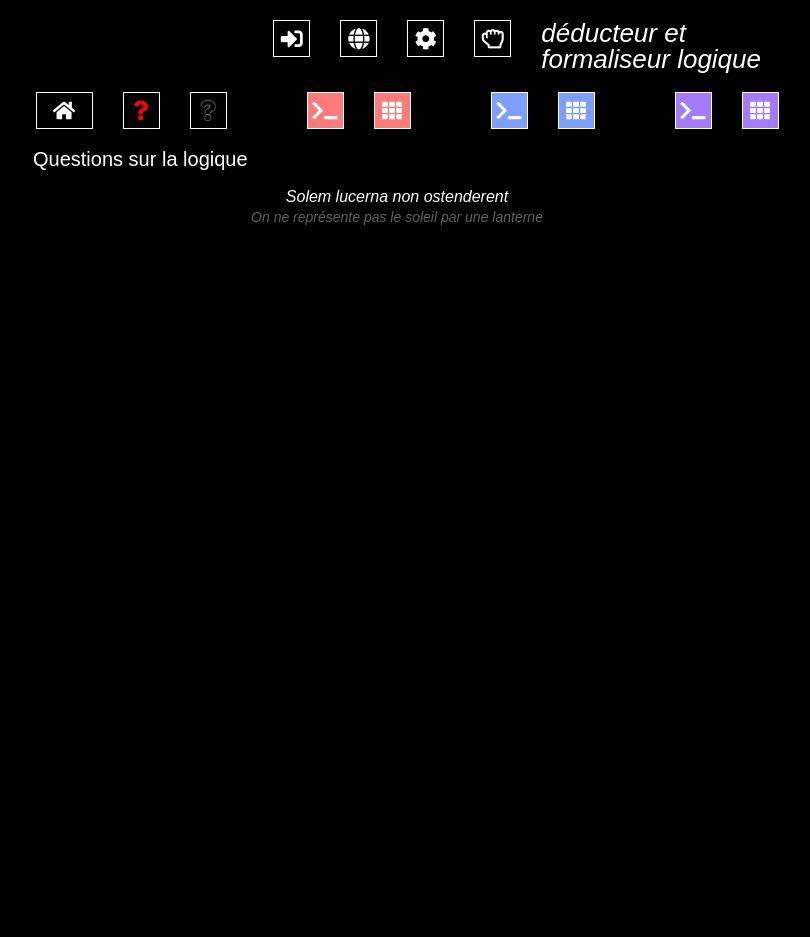
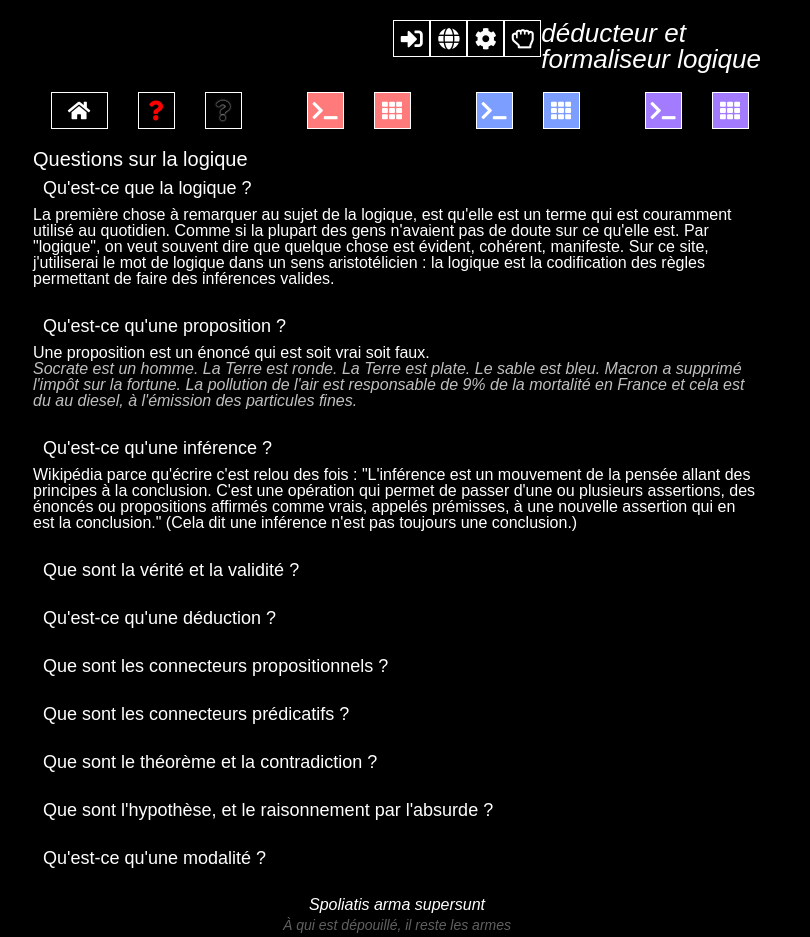
Before and after one commit to muleet/deducteurlogique, a React (Create React App) app: page /questions in a window 1280 px wide. Shown: the whole page, without its empty margins (243-1053 px from the left). Before the commit the page ends 800 px from the top, so only its background shows below. Built offline with nearby package versions, Linux system fonts and the light colour scheme.

Commit message:
je m'apprête à modifier le fichier Deducer pour rajouter une variable contextuelle contenant la nouvelle inférence... suspense

```diff
--- a/src/App.js
+++ b/src/App.js
@@ -10,6 +10,7 @@ import "./css/inference.css";
 import "./css/exerciseList.css";
 import "./css/ShowInfoRules.css";
 import "./css/myPopover.css";
+import "./css/questions.css";
 import "./css/id.css";
 // Importation de fonts
 import "./font/stylesheet.css";
--- a/src/components/Calcul Tools/ButtonRuleMaker.js
+++ b/src/components/Calcul Tools/ButtonRuleMaker.js
@@ -20,12 +20,12 @@ class ButtonRuleMaker extends Component {
       let organizedUtilization = [];
       for (let j = 0; j < InfoRules[i].arrayUtilization.length; j++) {
         console.log(typeof InfoRules[i].arrayUtilization[j]);
-        if (typeof InfoRules[i].arrayUtilization[j] === "object") {
-          console.log("wesh");
-          organizedUtilization.push(
-            <ol key={j}>{InfoRules[i].arrayUtilization[j]}</ol>
-          );
-        }
+        // if (typeof InfoRules[i].arrayUtilization[j] === "object") {
+        console.log("wesh");
+        organizedUtilization.push(
+          <ol key={j}>{InfoRules[i].arrayUtilization[j]}</ol>
+        );
+        // }
       }
       if (Number(arrayRulesSent[i].length) === 2) {
         arrayRulesTwoCharacters.push(
--- a/src/components/ShowQuestions.js
+++ b/src/components/ShowQuestions.js
@@ -1,5 +1,5 @@
 import React, { Component, Fragment } from "react";
-import QuestionsContent from "../data/QuestionsContent";
+import QuestionsAboutLogic from "../data/QuestionsAboutLogic";
 
 class ShowQuestions extends Component {
   state = {
@@ -8,20 +8,21 @@ class ShowQuestions extends Component {
 
   renderInformations() {
     let arrayQuestions = [];
-    for (let i = 0; i < QuestionsContent.length; i++) {
+    for (let i = 0; i < QuestionsAboutLogic.length; i++) {
       arrayQuestions.push(
-        <Fragment>
-          <li>{QuestionsContent[1].name}</li>
-          <li>{QuestionsContent[1].answer}</li>
-        </Fragment>
+        <li className="question-answer-example-together">
+          <p className="question-alone">{QuestionsAboutLogic[i].name}</p>
+          <p className="answer-alone">{QuestionsAboutLogic[i].answer}</p>
+          <p className="example-alone">{QuestionsAboutLogic[i].example}</p>
+        </li>
       );
     }
 
-    this.setState({ arrayQuestionsState: arrayQuestions });
+    return arrayQuestions;
   }
 
   render() {
-    return <ul>{this.state.arrayQuestionsState}</ul>;
+    return <ul className="set-of-questions">{this.renderInformations()}</ul>;
   }
 }
 
--- a/src/css/app.css
+++ b/src/css/app.css
@@ -29,7 +29,7 @@ footer {
 .main-menu {
   display: flex;
   flex-direction: row;
-  justify-content: space-between;
+  justify-content: space-evenly;
   align-items: center;
   height: 500px;
   border: 3px white solid;
@@ -86,7 +86,11 @@ h2 {
 .nav-list > li {
   display: flex;
   justify-content: row;
-  margin-left: 50px;
+  margin-left: 35px;
+}
+
+.nav-list > li a {
+  margin-right: 30px;
 }
 
 .setOfPropositionsButtons {
--- a/src/css/buttonMenu.css
+++ b/src/css/buttonMenu.css
@@ -25,7 +25,6 @@
   justify-content: center;
   align-items: center;
   text-align: center;
-  margin-right: 30px;
   color: white;
   height: 35px;
   width: 35px;
--- /dev/null
+++ b/src/css/questions.css
@@ -0,0 +1,17 @@
+.set-of-questions {
+  font-size: 18px;
+}
+.question-answer-example-together {
+  margin-bottom: 30px;
+}
+.question-alone {
+  margin: 10px;
+}
+.answer-alone {
+  font-size: 16px;
+}
+.example-alone {
+  font-style: italic;
+  font-size: 16px;
+  color: rgb(192, 192, 192);
+}
--- a/src/data/LocutionsGrecques.json
+++ b/src/data/LocutionsGrecques.json
@@ -82,7 +82,7 @@
     "alphabetlatin": "Thnêtà phroneî",
     "traduction": "Souviens-toi que tu vas mourir",
     "note":
-      "Une coutume romaine aurait été que des esclaves rappellent cette phrase aux généraux vainqueurs"
+      "Une coutume romaine aurait été que des esclaves rappellent cette phrase aux généraux vainqueurs, durant les célébrations de leur victoire"
   },
   {
     "grec": "Ἰχθὺν νηχέσθαι διδάσκεις",
@@ -158,5 +158,47 @@
     "grec": "Ὤδινεν ὄρος καὶ ἔτεκεν μῦν",
     "alphabetlatin": "Ốdinen óros kaì éteken mŷn",
     "traduction": "La montagne a accouché d’une souris."
+  },
+  {
+    "grec": "Ἀγεωμέτρητος μηδεὶς εἰσίτω",
+    "alphabetlatin": "Ἀgeōmétrētos mēdeìs eisítō",
+    "traduction": "Que nul n'entre ici s'il n'est géomètre",
+    "note":
+      "Phrase qui aurait été gravée à l'entrée de l'Académie, école fondée à Athènes par Platon."
+  },
+  {
+    "grec": "θάνατος οὐδὲν διαφέρει τοῦ ζῆν",
+    "alphabetlatin": "Thánatos oudèn diaphérei tou zên",
+    "traduction": "La mort n'est pas différente de la vie",
+    "auteur": "Thalès"
+  },
+  {
+    "grec": "Κρῆτες ἀεὶ ψεῦσται",
+    "alphabetlatin": "Krêtes aeì pseûstai",
+    "traduction": "Les crétois mentent toujours",
+    "note":
+      "Locution attribuée à Épiménide de Knossos (~6ème siècle av. J-C.) qui désigne un paradoxe logique. Puisqu'Épiménide est lui-même crétois, son énoncé mène à la conclusion qu'il ment et que son énoncé est faux, d'où le paradoxe."
+  },
+  {
+    "grec": "Τί δύσκολον; Τὸ ἑαυτὸν γνῶναι / τί εὔκολον; Τὸ ἄλλῳ ὑποτίθεσθαι",
+    "alphabetlatin":
+      "Tí dýskolon? Tò heautòn gnônai / Tí eúkolon? Tò állōi hypotíthesthai",
+    "traduction":
+      "Qu'est-ce qui est difficile ? De se connaître soi-même / Qu'est-ce qui est facile ? De conseiller son prochain",
+    "auteur": "Attribuées à Thalès, par Pausanias"
+  },
+  {
+    "grec": "τί καινὸν εἴη τεθεαμένος; Γέροντα τύραννον.",
+    "alphabetlatin": "Tí kainòn eiē tetheaménos? Géronta týrannon.",
+    "traduction": "Quelle est la chose la plus étrange à voir ? Un tyran âgé",
+    "auteur": "Attribuée à Thalès, par Plutarque"
+  },
+  {
+    "grec": "Τί κοινότατον; Ἐλπίς. Καὶ γὰρ οἷς ἄλλο μηδέν, αὔτη παρέστη.",
+    "alphabetlatin":
+      "Tí koinótaton? Elpís. Kaì gàr hoîs állo mēdén, aútē paréstē.",
+    "traduction":
+      "Qu'est-ce qui est le plus commun ? L'espoir. Parce que même à ceux à qui il ne reste rien, il est toujours là.",
+    "auteur": "Attribuée à Thalès"
   }
 ]
--- a/src/data/LocutionsLatines.json
+++ b/src/data/LocutionsLatines.json
@@ -379,7 +379,7 @@
     "latin": "Memento mori",
     "traduction": "Souviens-toi que tu vas mourir",
     "note":
-      "Une coutume romaine aurait été que des esclaves rappellent cette phrase aux généraux vainqueurs"
+      "Une coutume romaine aurait été que des esclaves rappellent cette phrase aux généraux vainqueurs, durant les célébrations de leur victoire"
   },
   {
     "latin": "Respice post te, hominem te esse memento!",
--- /dev/null
+++ b/src/data/QuestionsAboutLogic.json
@@ -0,0 +1,46 @@
+[
+  {
+    "name": "Qu'est-ce que la logique ?",
+    "answer":
+      "La première chose à remarquer au sujet de la logique, est qu'elle est un terme qui est couramment utilisé au quotidien. Comme si la plupart des gens n'avaient pas de doute sur ce qu'elle est. Par \"logique\", on veut souvent dire que quelque chose est évident, cohérent, manifeste. Sur ce site, j'utiliserai le mot de logique dans un sens aristotélicien : la logique est la codification des règles permettant de faire des inférences valides."
+  },
+  {
+    "name": "Qu'est-ce qu'une proposition ?",
+    "answer": "Une proposition est un énoncé qui est soit vrai soit faux.",
+    "example":
+      "Socrate est un homme. La Terre est ronde. La Terre est plate. Le sable est bleu. Macron a supprimé l'impôt sur la fortune. La pollution de l'air est responsable de 9% de la mortalité en France et cela est du au diesel, à l'émission des particules fines."
+  },
+  {
+    "name": "Qu'est-ce qu'une inférence ?",
+    "answer":
+      "Wikipédia parce qu'écrire c'est relou des fois : \"L'inférence est un mouvement de la pensée allant des principes à la conclusion. C'est une opération qui permet de passer d'une ou plusieurs assertions, des énoncés ou propositions affirmés comme vrais, appelés prémisses, à une nouvelle assertion qui en est la conclusion.\" (Cela dit une inférence n'est pas toujours une conclusion.)"
+  },
+  {
+    "name": "Que sont la vérité et la validité ?",
+    "answer": ""
+  },
+  {
+    "name": "Qu'est-ce qu'une déduction ?",
+    "answer": ""
+  },
+  {
+    "name": "Que sont les connecteurs propositionnels ?",
+    "answer": ""
+  },
+  {
+    "name": "Que sont les connecteurs prédicatifs ?",
+    "answer": ""
+  },
+  {
+    "name": "Que sont le théorème et la contradiction ?",
+    "answer": ""
+  },
+  {
+    "name": "Que sont l'hypothèse, et le raisonnement par l'absurde ?",
+    "answer": ""
+  },
+  {
+    "name": "Qu'est-ce qu'une modalité ?",
+    "answer": ""
+  }
+]
--- a/src/data/QuestionsContent.json
+++ /dev/null
@@ -1,10 +0,0 @@
-[
-  {
-    "name": "Qu'est-ce qu'une proposition ?",
-    "answer": "Une proposition est un énoncé qui est soit vrai soit faux."
-  },
-  {
-    "name": "Qu'est-ce qu'une inférence ?",
-    "answer": "Wesh"
-  }
-]
```
Also changed, not shown: src/components/NewInferenceContext.js (added, +30 -0 lines).
